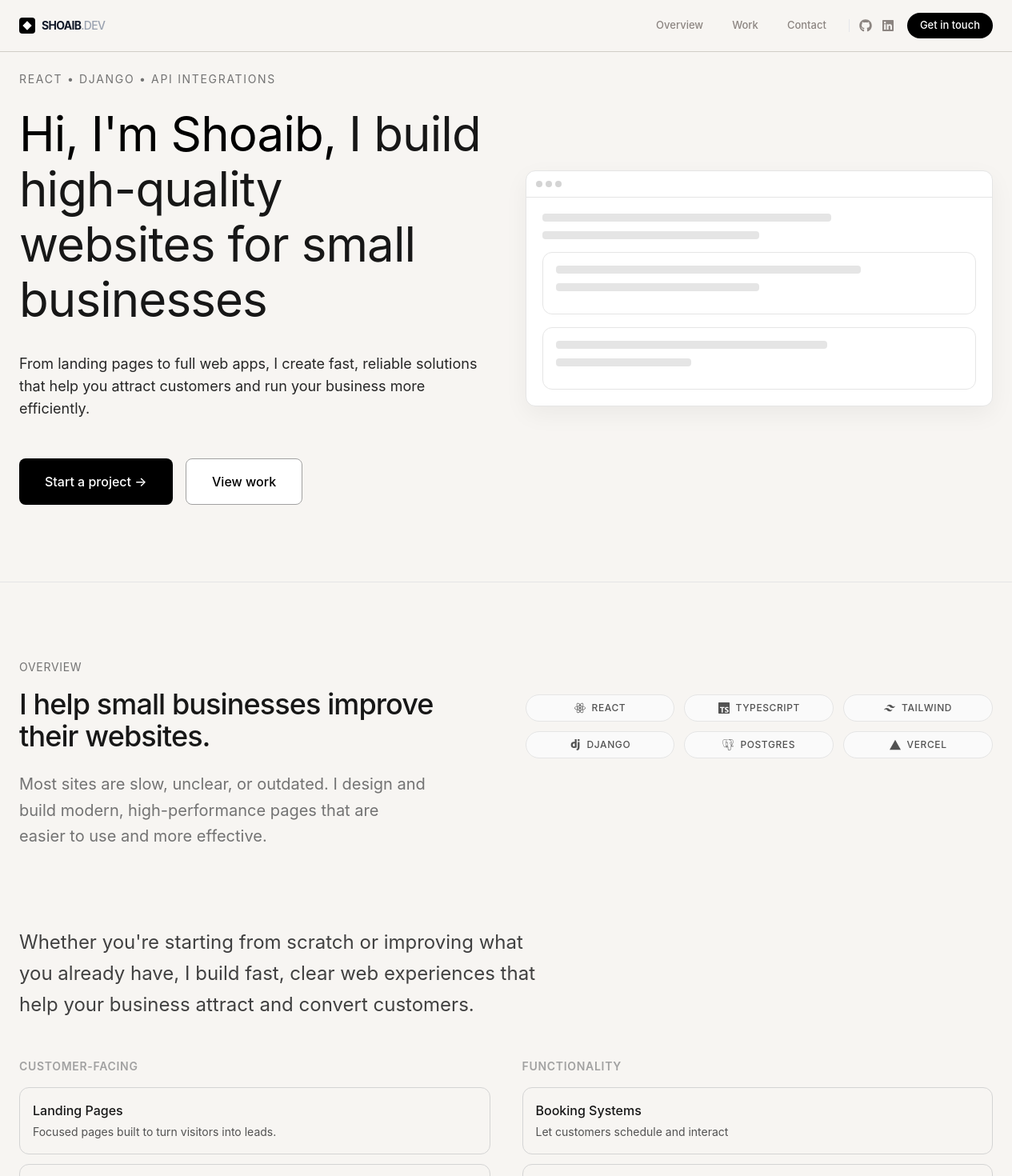
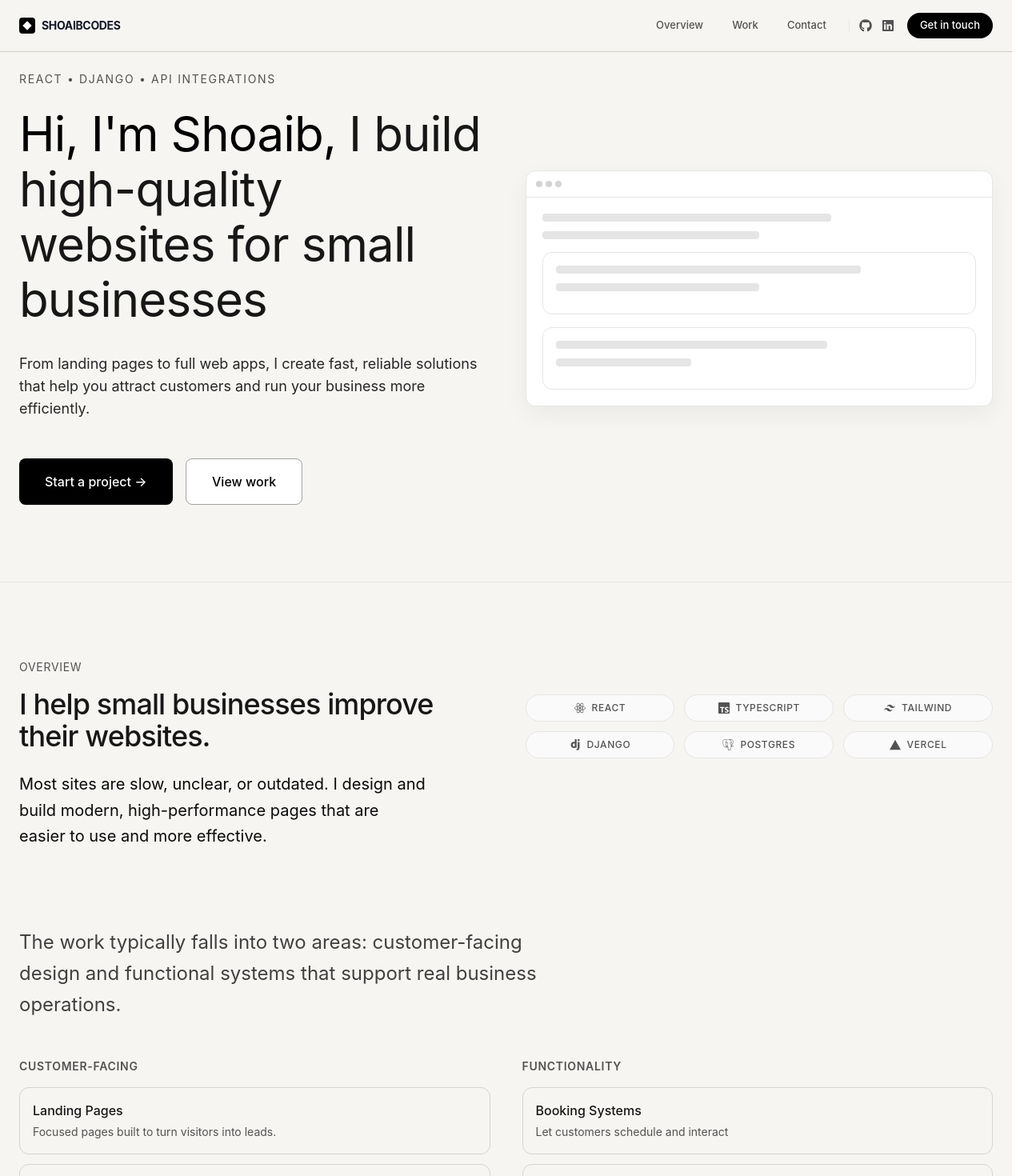
Before and after one commit to codewithshoaib-dev/Portfolio, a React (Vite) app in the folder web/: page / in a window 1280 px wide. Shown: the top 1470 px of the page at 80% size. Built offline with nearby package versions, Linux system fonts and the light colour scheme.

Commit message:
ui: Improved UI clarity and changed text in About.tsx

```diff
--- a/web/src/index.css
+++ b/web/src/index.css
@@ -18,7 +18,7 @@
   /* Secondary */
   --secondary: #ece8e1;
   --muted: #8c8581;
-  --muted-foreground: #4a4a4a;
+  --muted-foreground: #525252;
 
   /* Accent: Electric Blue */
   --accent: #0088cc;
--- a/web/src/landingpage/about.tsx
+++ b/web/src/landingpage/about.tsx
@@ -24,7 +24,7 @@ export default function About() {
     >
       <div className="max-w-7xl mx-auto">
         {/* Intro Section */}
-        <p className="text-sm uppercase tracking-wider text-neutral-500 mb-4">
+        <p className="text-sm uppercase tracking-wider text-muted-foreground mb-4">
           Overview
         </p>
         <div className="grid lg:grid-cols-2 gap-12 items-start mb-24">
@@ -32,7 +32,7 @@ export default function About() {
             <h2 className="text-4xl font-medium tracking-tight text-neutral-900 mb-6">
               I help small businesses improve their websites.
             </h2>
-            <p className="text-xl text-neutral-500 leading-relaxed max-w-lg">
+            <p className="text-xl text-foreground leading-relaxed max-w-lg">
               Most sites are slow, unclear, or outdated. I design and build
               modern, high-performance pages that are easier to use and more
               effective.
@@ -56,15 +56,14 @@ export default function About() {
         </div>
 
         <p className="text-2xl text-neutral-700 max-w-2xl mb-12 leading-relaxed">
-          Whether you're starting from scratch or improving what you already
-          have, I build fast, clear web experiences that help your business
-          attract and convert customers.
+          The work typically falls into two areas: customer-facing design and
+          functional systems that support real business operations.
         </p>
 
         <div className="grid md:grid-cols-2 gap-10">
           {/* Group 1 */}
           <div>
-            <h3 className="text-sm font-semibold uppercase tracking-wider text-neutral-400 mb-4">
+            <h3 className="text-sm font-semibold uppercase tracking-wider text-muted-foreground mb-4">
               Customer-Facing
             </h3>
 
@@ -104,7 +103,7 @@ export default function About() {
 
           {/* Group 2 */}
           <div>
-            <h3 className="text-sm font-semibold uppercase tracking-wider text-neutral-400 mb-4">
+            <h3 className="text-sm font-semibold uppercase tracking-wider text-muted-foreground mb-4">
               Functionality
             </h3>
 
--- a/web/src/landingpage/contact.tsx
+++ b/web/src/landingpage/contact.tsx
@@ -38,7 +38,7 @@ export default function Contact() {
       <div className="container-max">
         {/* ─── Header ───────────────── */}
         <div className="max-w-2xl mb-14">
-          <p className="text-sm uppercase tracking-wider text-neutral-500 mb-4">
+          <p className="text-sm uppercase tracking-wider text-muted-foreground mb-4">
             Contact
           </p>
 
--- a/web/src/landingpage/hero.tsx
+++ b/web/src/landingpage/hero.tsx
@@ -10,7 +10,7 @@ export default function Hero() {
           {/* ─── Left Content ───────────────── */}
           <div className="max-w-2xl">
             {/* Eyebrow */}
-            <p className="text-sm tracking-[0.12em] uppercase text-neutral-500 mb-6">
+            <p className="text-sm tracking-[0.12em] uppercase text-neutral-600 mb-6">
               React • Django • API Integrations
             </p>
 
--- a/web/src/landingpage/navbar.tsx
+++ b/web/src/landingpage/navbar.tsx
@@ -47,8 +47,8 @@ export default function Navbar() {
           <div className="w-5 h-5 bg-black rounded-sm flex items-center justify-center">
             <div className="w-2 h-2 bg-white rotate-45" />
           </div>
-          <span className="text-sm font-bold tracking-tighter text-gray-900 uppercase">
-            Shoaib<span className="text-gray-400 font-medium">.Dev</span>
+          <span className="text-sm font-bold tracking-tight text-gray-900 uppercase">
+            ShoaibCodes
           </span>
         </div>
 
@@ -58,7 +58,7 @@ export default function Navbar() {
             <button
               key={item.id}
               onClick={() => scrollToSection(item.id)}
-              className="px-4 py-1.5 text-[13px] font-medium text-muted hover:text-foreground hover:bg-card rounded-full transition-colors duration-200"
+              className="px-4 py-1.5 text-[13px] font-medium text-muted-foreground hover:text-foreground hover:bg-card rounded-full transition-colors duration-200"
             >
               {item.label}
             </button>
@@ -74,7 +74,7 @@ export default function Navbar() {
                 href={href}
                 target="_blank"
                 rel="noopener noreferrer"
-                className="text-muted hover:text-foreground transition-colors duration-200"
+                className="text-muted-foreground hover:text-foreground transition-colors duration-200"
                 aria-label={label}
               >
                 <Icon className="w-4 h-4" />
@@ -142,7 +142,7 @@ export default function Navbar() {
                       : "translate-y-8 opacity-0"
                   }`}
                 >
-                  <span className="text-xs font-mono text-muted group-hover:text-foreground">
+                  <span className="text-xs font-mono text-muted-foreground group-hover:text-foreground">
                     0{index + 1}
                   </span>
                   <span className="hover:pl-4 transition-[padding] duration-300">
@@ -180,7 +180,10 @@ export default function Navbar() {
           </div>
         </div>
       </div>
-      <ContactModal isOpen={isContactOpen} onClose={() => setIsContactOpen(false)}  />
+      <ContactModal
+        isOpen={isContactOpen}
+        onClose={() => setIsContactOpen(false)}
+      />
     </nav>
   );
 }
--- a/web/src/landingpage/projects.tsx
+++ b/web/src/landingpage/projects.tsx
@@ -41,7 +41,7 @@ const Projects = () => {
     >
       <div className="container-max">
         {/*  Headings  */}
-        <h2 className="text-sm uppercase tracking-wider text-neutral-500 mb-4">
+        <h2 className="text-sm uppercase tracking-wider text-muted-foreground mb-4">
           Selected Work
         </h2>
 
```
